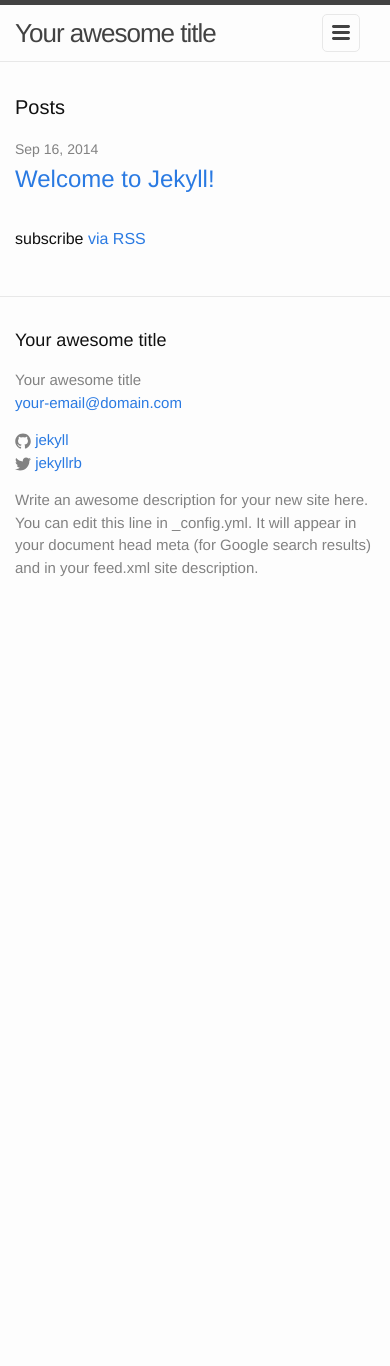
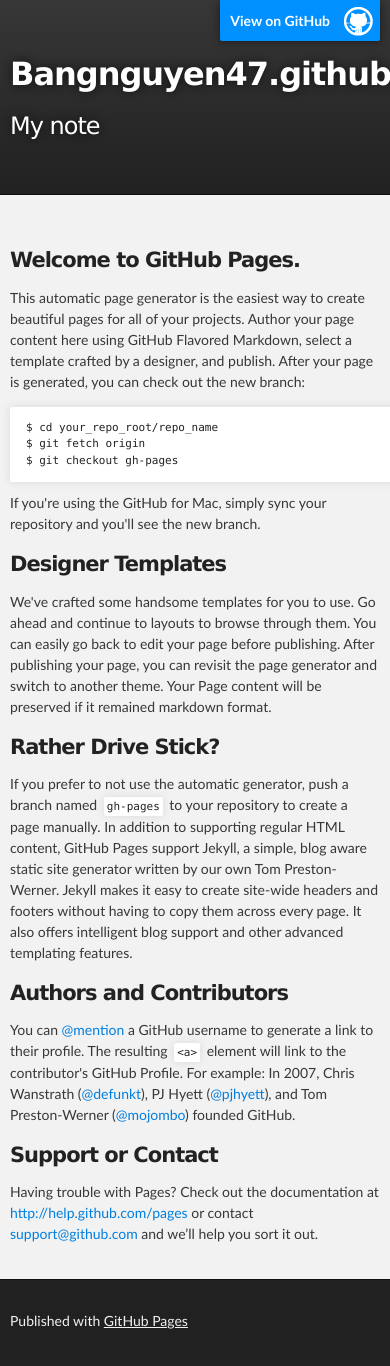
Before and after one commit to bangnguyen47/bangnguyen47.github.io, a Jekyll site: the page index.html, which Jekyll copies as it is, in a window 390 px wide. Built offline with Jekyll 4.4.1, drawn with Linux system fonts in a browser that asks for light colours; before the commit the page ends 900 px from its top, so only the background shows below that.

Commit message:
Replace master branch with page content via GitHub

```diff
--- a/index.html
+++ b/index.html
@@ -1,23 +1,74 @@
----
-layout: default
----
+<!DOCTYPE html>
+<html>
 
-<div class="home">
+  <head>
+    <meta charset='utf-8'>
+    <meta http-equiv="X-UA-Compatible" content="chrome=1">
+    <meta name="description" content="Bangnguyen47.github.io : My note">
 
-  <h1 class="page-heading">Posts</h1>
+    <link rel="stylesheet" type="text/css" media="screen" href="stylesheets/stylesheet.css">
 
-  <ul class="post-list">
-    {% for post in site.posts %}
-      <li>
-        <span class="post-meta">{{ post.date | date: "%b %-d, %Y" }}</span>
+    <title>Bangnguyen47.github.io</title>
+  </head>
 
-        <h2>
-          <a class="post-link" href="{{ post.url | prepend: site.baseurl }}">{{ post.title }}</a>
-        </h2>
-      </li>
-    {% endfor %}
-  </ul>
+  <body>
 
-  <p class="rss-subscribe">subscribe <a href="{{ "/feed.xml" | prepend: site.baseurl }}">via RSS</a></p>
+    <!-- HEADER -->
+    <div id="header_wrap" class="outer">
+        <header class="inner">
+          <a id="forkme_banner" href="https://github.com/bangnguyen47">View on GitHub</a>
 
-</div>
+          <h1 id="project_title">Bangnguyen47.github.io</h1>
+          <h2 id="project_tagline">My note</h2>
+
+        </header>
+    </div>
+
+    <!-- MAIN CONTENT -->
+    <div id="main_content_wrap" class="outer">
+      <section id="main_content" class="inner">
+        <h3>
+<a name="welcome-to-github-pages" class="anchor" href="#welcome-to-github-pages"><span class="octicon octicon-link"></span></a>Welcome to GitHub Pages.</h3>
+
+<p>This automatic page generator is the easiest way to create beautiful pages for all of your projects. Author your page content here using GitHub Flavored Markdown, select a template crafted by a designer, and publish. After your page is generated, you can check out the new branch:</p>
+
+<pre><code>$ cd your_repo_root/repo_name
+$ git fetch origin
+$ git checkout gh-pages
+</code></pre>
+
+<p>If you're using the GitHub for Mac, simply sync your repository and you'll see the new branch.</p>
+
+<h3>
+<a name="designer-templates" class="anchor" href="#designer-templates"><span class="octicon octicon-link"></span></a>Designer Templates</h3>
+
+<p>We've crafted some handsome templates for you to use. Go ahead and continue to layouts to browse through them. You can easily go back to edit your page before publishing. After publishing your page, you can revisit the page generator and switch to another theme. Your Page content will be preserved if it remained markdown format.</p>
+
+<h3>
+<a name="rather-drive-stick" class="anchor" href="#rather-drive-stick"><span class="octicon octicon-link"></span></a>Rather Drive Stick?</h3>
+
+<p>If you prefer to not use the automatic generator, push a branch named <code>gh-pages</code> to your repository to create a page manually. In addition to supporting regular HTML content, GitHub Pages support Jekyll, a simple, blog aware static site generator written by our own Tom Preston-Werner. Jekyll makes it easy to create site-wide headers and footers without having to copy them across every page. It also offers intelligent blog support and other advanced templating features.</p>
+
+<h3>
+<a name="authors-and-contributors" class="anchor" href="#authors-and-contributors"><span class="octicon octicon-link"></span></a>Authors and Contributors</h3>
+
+<p>You can <a href="https://github.com/blog/821" class="user-mention">@mention</a> a GitHub username to generate a link to their profile. The resulting <code>&lt;a&gt;</code> element will link to the contributor's GitHub Profile. For example: In 2007, Chris Wanstrath (<a href="https://github.com/defunkt" class="user-mention">@defunkt</a>), PJ Hyett (<a href="https://github.com/pjhyett" class="user-mention">@pjhyett</a>), and Tom Preston-Werner (<a href="https://github.com/mojombo" class="user-mention">@mojombo</a>) founded GitHub.</p>
+
+<h3>
+<a name="support-or-contact" class="anchor" href="#support-or-contact"><span class="octicon octicon-link"></span></a>Support or Contact</h3>
+
+<p>Having trouble with Pages? Check out the documentation at <a href="http://help.github.com/pages">http://help.github.com/pages</a> or contact <a href="mailto:support@github.com">support@github.com</a> and we’ll help you sort it out.</p>
+      </section>
+    </div>
+
+    <!-- FOOTER  -->
+    <div id="footer_wrap" class="outer">
+      <footer class="inner">
+        <p>Published with <a href="http://pages.github.com">GitHub Pages</a></p>
+      </footer>
+    </div>
+
+
+
+  </body>
+</html>
--- /dev/null
+++ b/javascripts/main.js
@@ -0,0 +1 @@
+console.log('This would be the main JS file.');
--- /dev/null
+++ b/stylesheets/pygment_trac.css
@@ -0,0 +1,70 @@
+.highlight .hll { background-color: #ffffcc }
+.highlight  { background: #f0f3f3; }
+.highlight .c { color: #0099FF; font-style: italic } /* Comment */
+.highlight .err { color: #AA0000; background-color: #FFAAAA } /* Error */
+.highlight .k { color: #006699; font-weight: bold } /* Keyword */
+.highlight .o { color: #555555 } /* Operator */
+.highlight .cm { color: #0099FF; font-style: italic } /* Comment.Multiline */
+.highlight .cp { color: #009999 } /* Comment.Preproc */
+.highlight .c1 { color: #0099FF; font-style: italic } /* Comment.Single */
+.highlight .cs { color: #0099FF; font-weight: bold; font-style: italic } /* Comment.Special */
+.highlight .gd { background-color: #FFCCCC; border: 1px solid #CC0000 } /* Generic.Deleted */
+.highlight .ge { font-style: italic } /* Generic.Emph */
+.highlight .gr { color: #FF0000 } /* Generic.Error */
+.highlight .gh { color: #003300; font-weight: bold } /* Generic.Heading */
+.highlight .gi { background-color: #CCFFCC; border: 1px solid #00CC00 } /* Generic.Inserted */
+.highlight .go { color: #AAAAAA } /* Generic.Output */
+.highlight .gp { color: #000099; font-weight: bold } /* Generic.Prompt */
+.highlight .gs { font-weight: bold } /* Generic.Strong */
+.highlight .gu { color: #003300; font-weight: bold } /* Generic.Subheading */
+.highlight .gt { color: #99CC66 } /* Generic.Traceback */
+.highlight .kc { color: #006699; font-weight: bold } /* Keyword.Constant */
+.highlight .kd { color: #006699; font-weight: bold } /* Keyword.Declaration */
+.highlight .kn { color: #006699; font-weight: bold } /* Keyword.Namespace */
+.highlight .kp { color: #006699 } /* Keyword.Pseudo */
+.highlight .kr { color: #006699; font-weight: bold } /* Keyword.Reserved */
+.highlight .kt { color: #007788; font-weight: bold } /* Keyword.Type */
+.highlight .m { color: #FF6600 } /* Literal.Number */
+.highlight .s { color: #CC3300 } /* Literal.String */
+.highlight .na { color: #330099 } /* Name.Attribute */
+.highlight .nb { color: #336666 } /* Name.Builtin */
+.highlight .nc { color: #00AA88; font-weight: bold } /* Name.Class */
+.highlight .no { color: #336600 } /* Name.Constant */
+.highlight .nd { color: #9999FF } /* Name.Decorator */
+.highlight .ni { color: #999999; font-weight: bold } /* Name.Entity */
+.highlight .ne { color: #CC0000; font-weight: bold } /* Name.Exception */
+.highlight .nf { color: #CC00FF } /* Name.Function */
+.highlight .nl { color: #9999FF } /* Name.Label */
+.highlight .nn { color: #00CCFF; font-weight: bold } /* Name.Namespace */
+.highlight .nt { color: #330099; font-weight: bold } /* Name.Tag */
+.highlight .nv { color: #003333 } /* Name.Variable */
+.highlight .ow { color: #000000; font-weight: bold } /* Operator.Word */
+.highlight .w { color: #bbbbbb } /* Text.Whitespace */
+.highlight .mf { color: #FF6600 } /* Literal.Number.Float */
+.highlight .mh { color: #FF6600 } /* Literal.Number.Hex */
+.highlight .mi { color: #FF6600 } /* Literal.Number.Integer */
+.highlight .mo { color: #FF6600 } /* Literal.Number.Oct */
+.highlight .sb { color: #CC3300 } /* Literal.String.Backtick */
+.highlight .sc { color: #CC3300 } /* Literal.String.Char */
+.highlight .sd { color: #CC3300; font-style: italic } /* Literal.String.Doc */
+.highlight .s2 { color: #CC3300 } /* Literal.String.Double */
+.highlight .se { color: #CC3300; font-weight: bold } /* Literal.String.Escape */
+.highlight .sh { color: #CC3300 } /* Literal.String.Heredoc */
+.highlight .si { color: #AA0000 } /* Literal.String.Interpol */
+.highlight .sx { color: #CC3300 } /* Literal.String.Other */
+.highlight .sr { color: #33AAAA } /* Literal.String.Regex */
+.highlight .s1 { color: #CC3300 } /* Literal.String.Single */
+.highlight .ss { color: #FFCC33 } /* Literal.String.Symbol */
+.highlight .bp { color: #336666 } /* Name.Builtin.Pseudo */
+.highlight .vc { color: #003333 } /* Name.Variable.Class */
+.highlight .vg { color: #003333 } /* Name.Variable.Global */
+.highlight .vi { color: #003333 } /* Name.Variable.Instance */
+.highlight .il { color: #FF6600 } /* Literal.Number.Integer.Long */
+
+.type-csharp .highlight .k { color: #0000FF }
+.type-csharp .highlight .kt { color: #0000FF }
+.type-csharp .highlight .nf { color: #000000; font-weight: normal }
+.type-csharp .highlight .nc { color: #2B91AF }
+.type-csharp .highlight .nn { color: #000000 }
+.type-csharp .highlight .s { color: #A31515 }
+.type-csharp .highlight .sc { color: #A31515 }
--- /dev/null
+++ b/stylesheets/stylesheet.css
@@ -0,0 +1,423 @@
+/*******************************************************************************
+Slate Theme for GitHub Pages
+by Jason Costello, @jsncostello
+*******************************************************************************/
+
+@import url(pygment_trac.css);
+
+/*******************************************************************************
+MeyerWeb Reset
+*******************************************************************************/
+
+html, body, div, span, applet, object, iframe,
+h1, h2, h3, h4, h5, h6, p, blockquote, pre,
+a, abbr, acronym, address, big, cite, code,
+del, dfn, em, img, ins, kbd, q, s, samp,
+small, strike, strong, sub, sup, tt, var,
+b, u, i, center,
+dl, dt, dd, ol, ul, li,
+fieldset, form, label, legend,
+table, caption, tbody, tfoot, thead, tr, th, td,
+article, aside, canvas, details, embed,
+figure, figcaption, footer, header, hgroup,
+menu, nav, output, ruby, section, summary,
+time, mark, audio, video {
+  margin: 0;
+  padding: 0;
+  border: 0;
+  font: inherit;
+  vertical-align: baseline;
+}
+
+/* HTML5 display-role reset for older browsers */
+article, aside, details, figcaption, figure,
+footer, header, hgroup, menu, nav, section {
+  display: block;
+}
+
+ol, ul {
+  list-style: none;
+}
+
+table {
+  border-collapse: collapse;
+  border-spacing: 0;
+}
+
+/*******************************************************************************
+Theme Styles
+*******************************************************************************/
+
+body {
+  box-sizing: border-box;
+  color:#373737;
+  background: #212121;
+  font-size: 16px;
+  font-family: 'Myriad Pro', Calibri, Helvetica, Arial, sans-serif;
+  line-height: 1.5;
+  -webkit-font-smoothing: antialiased;
+}
+
+h1, h2, h3, h4, h5, h6 {
+  margin: 10px 0;
+  font-weight: 700;
+  color:#222222;
+  font-family: 'Lucida Grande', 'Calibri', Helvetica, Arial, sans-serif;
+  letter-spacing: -1px;
+}
+
+h1 {
+  font-size: 36px;
+  font-weight: 700;
+}
+
+h2 {
+  padding-bottom: 10px;
+  font-size: 32px;
+  background: url('../images/bg_hr.png') repeat-x bottom;
+}
+
+h3 {
+  font-size: 24px;
+}
+
+h4 {
+  font-size: 21px;
+}
+
+h5 {
+  font-size: 18px;
+}
+
+h6 {
+  font-size: 16px;
+}
+
+p {
+  margin: 10px 0 15px 0;
+}
+
+footer p {
+  color: #f2f2f2;
+}
+
+a {
+  text-decoration: none;
+  color: #007edf;
+  text-shadow: none;
+
+  transition: color 0.5s ease;
+  transition: text-shadow 0.5s ease;
+  -webkit-transition: color 0.5s ease;
+  -webkit-transition: text-shadow 0.5s ease;
+  -moz-transition: color 0.5s ease;
+  -moz-transition: text-shadow 0.5s ease;
+  -o-transition: color 0.5s ease;
+  -o-transition: text-shadow 0.5s ease;
+  -ms-transition: color 0.5s ease;
+  -ms-transition: text-shadow 0.5s ease;
+}
+
+a:hover, a:focus {text-decoration: underline;}
+
+footer a {
+  color: #F2F2F2;
+  text-decoration: underline;
+}
+
+em {
+  font-style: italic;
+}
+
+strong {
+  font-weight: bold;
+}
+
+img {
+  position: relative;
+  margin: 0 auto;
+  max-width: 739px;
+  padding: 5px;
+  margin: 10px 0 10px 0;
+  border: 1px solid #ebebeb;
+
+  box-shadow: 0 0 5px #ebebeb;
+  -webkit-box-shadow: 0 0 5px #ebebeb;
+  -moz-box-shadow: 0 0 5px #ebebeb;
+  -o-box-shadow: 0 0 5px #ebebeb;
+  -ms-box-shadow: 0 0 5px #ebebeb;
+}
+
+p img {
+  display: inline;
+  margin: 0;
+  padding: 0;
+  vertical-align: middle;
+  text-align: center;
+  border: none;
+}
+
+pre, code {
+  width: 100%;
+  color: #222;
+  background-color: #fff;
+
+  font-family: Monaco, "Bitstream Vera Sans Mono", "Lucida Console", Terminal, monospace;
+  font-size: 14px;
+
+  border-radius: 2px;
+  -moz-border-radius: 2px;
+  -webkit-border-radius: 2px;
+}
+
+pre {
+  width: 100%;
+  padding: 10px;
+  box-shadow: 0 0 10px rgba(0,0,0,.1);
+  overflow: auto;
+}
+
+code {
+  padding: 3px;
+  margin: 0 3px;
+  box-shadow: 0 0 10px rgba(0,0,0,.1);
+}
+
+pre code {
+  display: block;
+  box-shadow: none;
+}
+
+blockquote {
+  color: #666;
+  margin-bottom: 20px;
+  padding: 0 0 0 20px;
+  border-left: 3px solid #bbb;
+}
+
+
+ul, ol, dl {
+  margin-bottom: 15px
+}
+
+ul {
+  list-style: inside;
+  padding-left: 20px;
+}
+
+ol {
+  list-style: decimal inside;
+  padding-left: 20px;
+}
+
+dl dt {
+  font-weight: bold;
+}
+
+dl dd {
+  padding-left: 20px;
+  font-style: italic;
+}
+
+dl p {
+  padding-left: 20px;
+  font-style: italic;
+}
+
+hr {
+  height: 1px;
+  margin-bottom: 5px;
+  border: none;
+  background: url('../images/bg_hr.png') repeat-x center;
+}
+
+table {
+  border: 1px solid #373737;
+  margin-bottom: 20px;
+  text-align: left;
+ }
+
+th {
+  font-family: 'Lucida Grande', 'Helvetica Neue', Helvetica, Arial, sans-serif;
+  padding: 10px;
+  background: #373737;
+  color: #fff;
+ }
+
+td {
+  padding: 10px;
+  border: 1px solid #373737;
+ }
+
+form {
+  background: #f2f2f2;
+  padding: 20px;
+}
+
+/*******************************************************************************
+Full-Width Styles
+*******************************************************************************/
+
+.outer {
+  width: 100%;
+}
+
+.inner {
+  position: relative;
+  max-width: 640px;
+  padding: 20px 10px;
+  margin: 0 auto;
+}
+
+#forkme_banner {
+  display: block;
+  position: absolute;
+  top:0;
+  right: 10px;
+  z-index: 10;
+  padding: 10px 50px 10px 10px;
+  color: #fff;
+  background: url('../images/blacktocat.png') #0090ff no-repeat 95% 50%;
+  font-weight: 700;
+  box-shadow: 0 0 10px rgba(0,0,0,.5);
+  border-bottom-left-radius: 2px;
+  border-bottom-right-radius: 2px;
+}
+
+#header_wrap {
+  background: #212121;
+  background: -moz-linear-gradient(top, #373737, #212121);
+  background: -webkit-linear-gradient(top, #373737, #212121);
+  background: -ms-linear-gradient(top, #373737, #212121);
+  background: -o-linear-gradient(top, #373737, #212121);
+  background: linear-gradient(top, #373737, #212121);
+}
+
+#header_wrap .inner {
+  padding: 50px 10px 30px 10px;
+}
+
+#project_title {
+  margin: 0;
+  color: #fff;
+  font-size: 42px;
+  font-weight: 700;
+  text-shadow: #111 0px 0px 10px;
+}
+
+#project_tagline {
+  color: #fff;
+  font-size: 24px;
+  font-weight: 300;
+  background: none;
+  text-shadow: #111 0px 0px 10px;
+}
+
+#downloads {
+  position: absolute;
+  width: 210px;
+  z-index: 10;
+  bottom: -40px;
+  right: 0;
+  height: 70px;
+  background: url('../images/icon_download.png') no-repeat 0% 90%;
+}
+
+.zip_download_link {
+  display: block;
+  float: right;
+  width: 90px;
+  height:70px;
+  text-indent: -5000px;
+  overflow: hidden;
+  background: url(../images/sprite_download.png) no-repeat bottom left;
+}
+
+.tar_download_link {
+  display: block;
+  float: right;
+  width: 90px;
+  height:70px;
+  text-indent: -5000px;
+  overflow: hidden;
+  background: url(../images/sprite_download.png) no-repeat bottom right;
+  margin-left: 10px;
+}
+
+.zip_download_link:hover {
+  background: url(../images/sprite_download.png) no-repeat top left;
+}
+
+.tar_download_link:hover {
+  background: url(../images/sprite_download.png) no-repeat top right;
+}
+
+#main_content_wrap {
+  background: #f2f2f2;
+  border-top: 1px solid #111;
+  border-bottom: 1px solid #111;
+}
+
+#main_content {
+  padding-top: 40px;
+}
+
+#footer_wrap {
+  background: #212121;
+}
+
+
+
+/*******************************************************************************
+Small Device Styles
+*******************************************************************************/
+
+@media screen and (max-width: 480px) {
+  body {
+    font-size:14px;
+  }
+
+  #downloads {
+    display: none;
+  }
+
+  .inner {
+    min-width: 320px;
+    max-width: 480px;
+  }
+
+  #project_title {
+  font-size: 32px;
+  }
+
+  h1 {
+    font-size: 28px;
+  }
+
+  h2 {
+    font-size: 24px;
+  }
+
+  h3 {
+    font-size: 21px;
+  }
+
+  h4 {
+    font-size: 18px;
+  }
+
+  h5 {
+    font-size: 14px;
+  }
+
+  h6 {
+    font-size: 12px;
+  }
+
+  code, pre {
+    min-width: 320px;
+    max-width: 480px;
+    font-size: 11px;
+  }
+
+}
```
Also changed, not shown: params.json (added, +1 -0 lines), images/bg_hr.png (added), images/blacktocat.png (added), images/icon_download.png (added), images/sprite_download.png (added).
